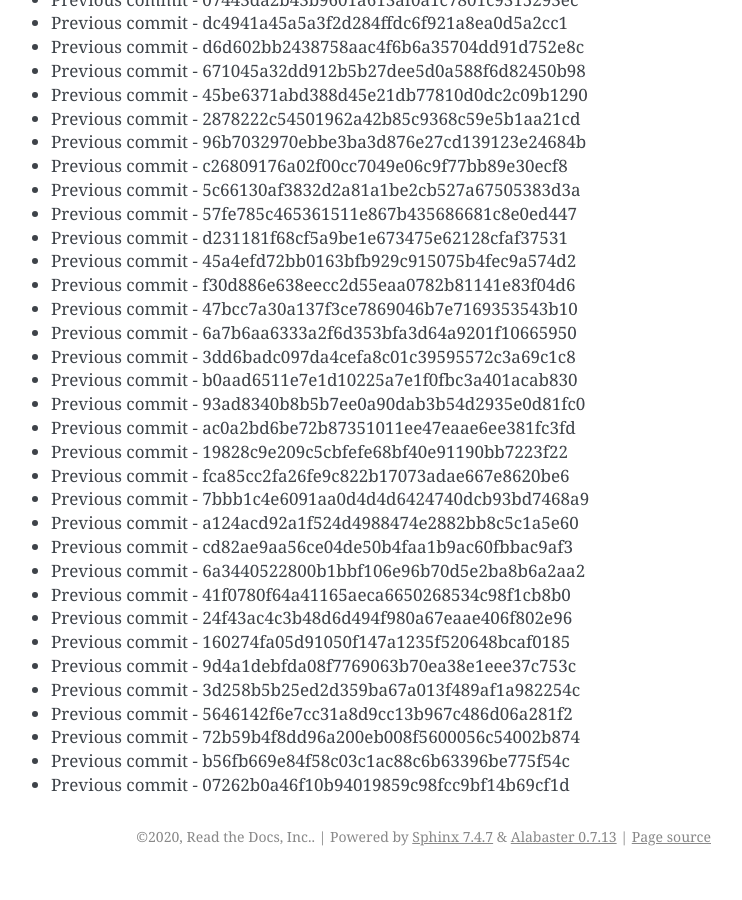
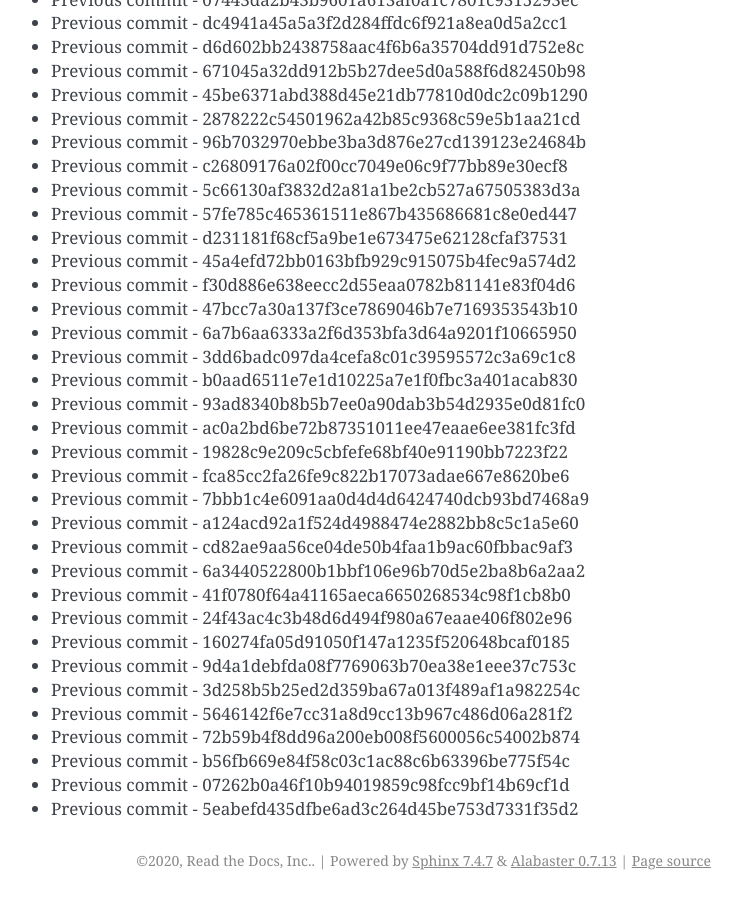
Before and after one commit to readthedocs/rtd-git-stresstest, a Sphinx documentation site: the page built from docs/updates.rst, in a window 1280 px wide and 900 px high, scrolled down 75735 px. Shown: the whole window, without its empty margins (399-1141 px from the left). Built offline with Sphinx 7.4.7, drawn with Linux system fonts in a browser that asks for light colours; before the commit the page ends 76611 px from its top, so only the background shows below that.

Commit message:
Generating commit from previous: 5eabefd435dfbe6ad3c264d45be753d7331f35d2

```diff
--- a/docs/updates.rst
+++ b/docs/updates.rst
@@ -3214,3 +3214,4 @@ It can be tested for any performance characteristics.
 * Previous commit - 72b59b4f8dd96a200eb008f5600056c54002b874
 * Previous commit - b56fb669e84f58c03c1ac88c6b63396be775f54c
 * Previous commit - 07262b0a46f10b94019859c98fcc9bf14b69cf1d
+* Previous commit - 5eabefd435dfbe6ad3c264d45be753d7331f35d2
```
